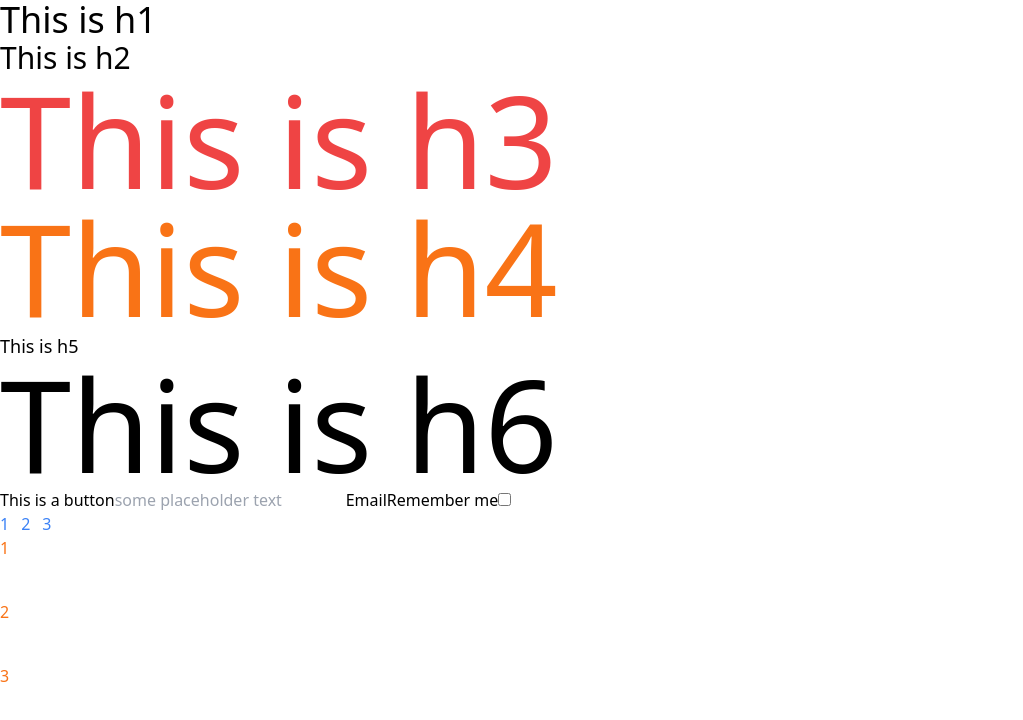
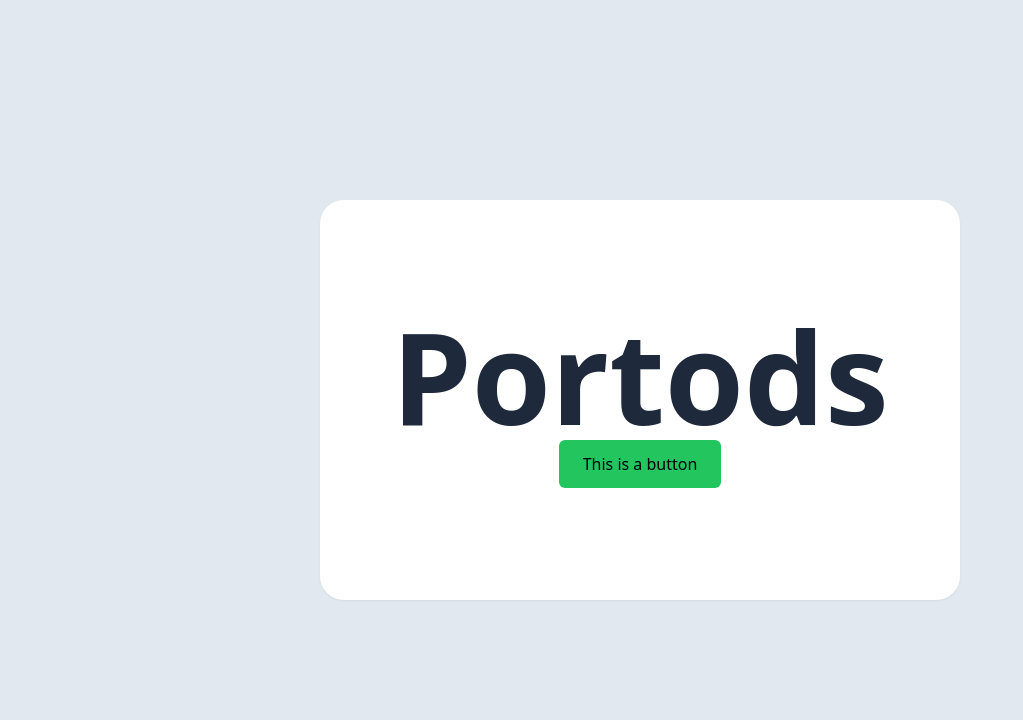
Before and after one commit to TheFlyingWhale/portods, a React (Create React App) app: page / in a window 1280 px wide. Shown: the top 720 px of the page, without its empty margins (0-1023 px from the left). Built offline with nearby package versions, Linux system fonts and the light colour scheme.

Commit message:
add tailwind build script and extend button style

```diff
--- a/src/App.tsx
+++ b/src/App.tsx
@@ -12,37 +12,14 @@ import {
 
 const App = () => {
     return (
-        <>
-            <Heading>This is h1</Heading>
-            <Heading as="h2">This is h2</Heading>
-            <Heading as="h3" className="text-red-500 text-9xl">
-                This is h3
-            </Heading>
-            <Heading as="h4" className="text-orange-500 text-9xl">
-                This is h4
-            </Heading>
-            <Heading as="h5">This is h5</Heading>
-            <Heading as="h6" className="text-9xl">
-                This is h6
-            </Heading>
-            <Button>This is a button</Button>
-            <Input name="email" placeholder="some placeholder text" />
-            <Label htmlFor="email">Email</Label>
-            <Label htmlFor="rememberMe">Remember me</Label>
-            <Checkbox name="rememberMe" />
-            <VStack>
-                <HStack className="text-blue-500 gap-3">
-                    <Text>1</Text>
-                    <Text>2</Text>
-                    <Text>3</Text>
-                </HStack>
-                <VStack className="text-orange-500 gap-10">
-                    <Text>1</Text>
-                    <Text>2</Text>
-                    <Text>3</Text>
-                </VStack>
+        <VStack className="bg-slate-200 h-screen justify-center items-center">
+            <VStack className="w-1/2 h-1/2 bg-white justify-center items-center rounded-3xl drop-shadow-sm">
+                <Heading className="text-9xl font-bold text-slate-800">
+                    Portods
+                </Heading>
+                <Button className="bg-green-500">This is a button</Button>
             </VStack>
-        </>
+        </VStack>
     );
 };
 
--- a/src/components/form/Button.tsx
+++ b/src/components/form/Button.tsx
@@ -1,11 +1,21 @@
 import React from "react";
+import { twMerge } from "tailwind-merge";
 
 interface ButtonProps {
     children: React.ReactNode;
+    className?: string;
 }
 
-const Button: React.FC<ButtonProps> = ({ children }) => {
-    return <button>{children}</button>;
+const Button: React.FC<ButtonProps> = ({ children, className }) => {
+    return (
+        <button
+            className={twMerge(
+                `bg-blue-500 hover:bg-orange-500 px-6 py-3 rounded-md ${className}`
+            )}
+        >
+            {children}
+        </button>
+    );
 };
 
 export default Button;
```
Also changed, not shown: package.json (+5 -3 lines).
